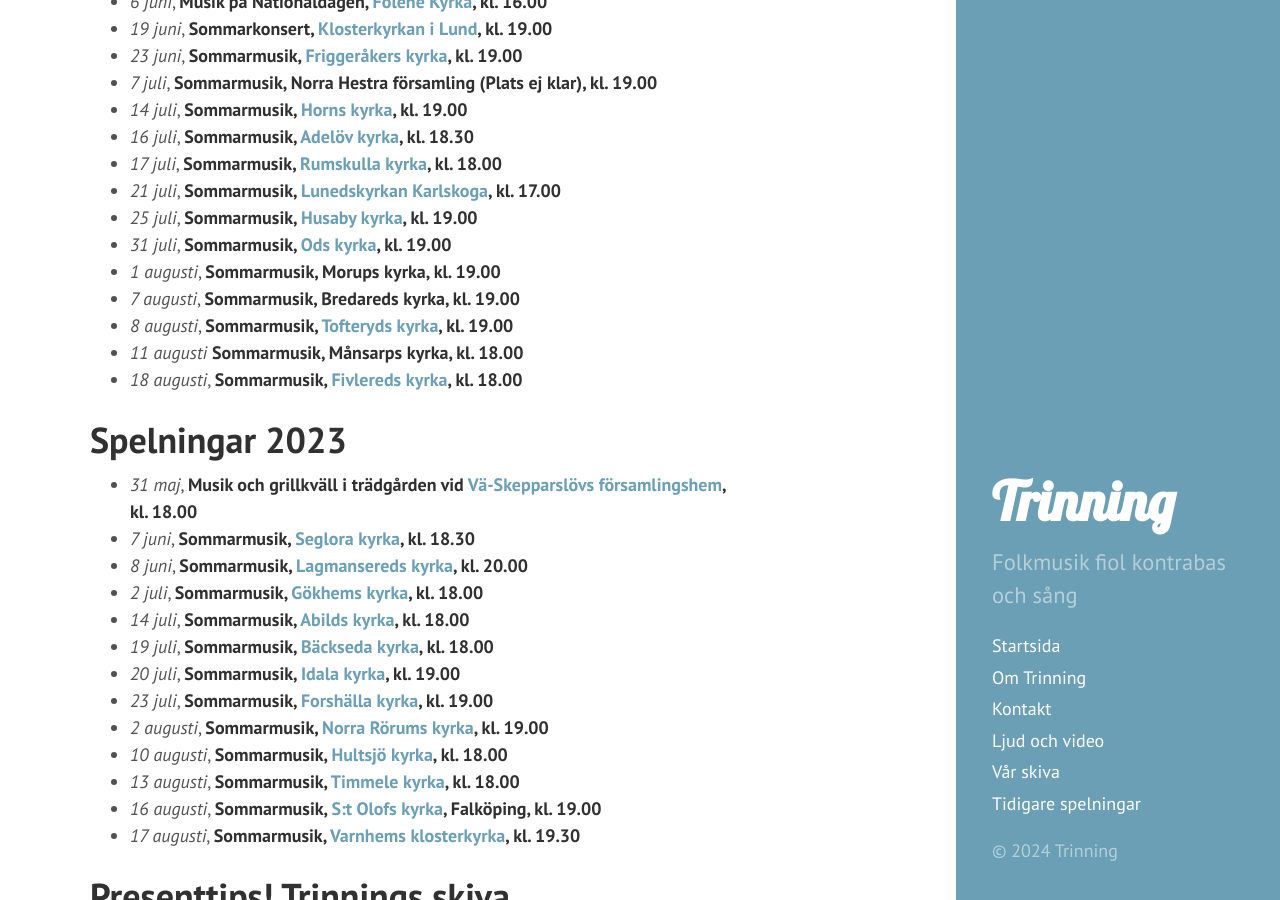
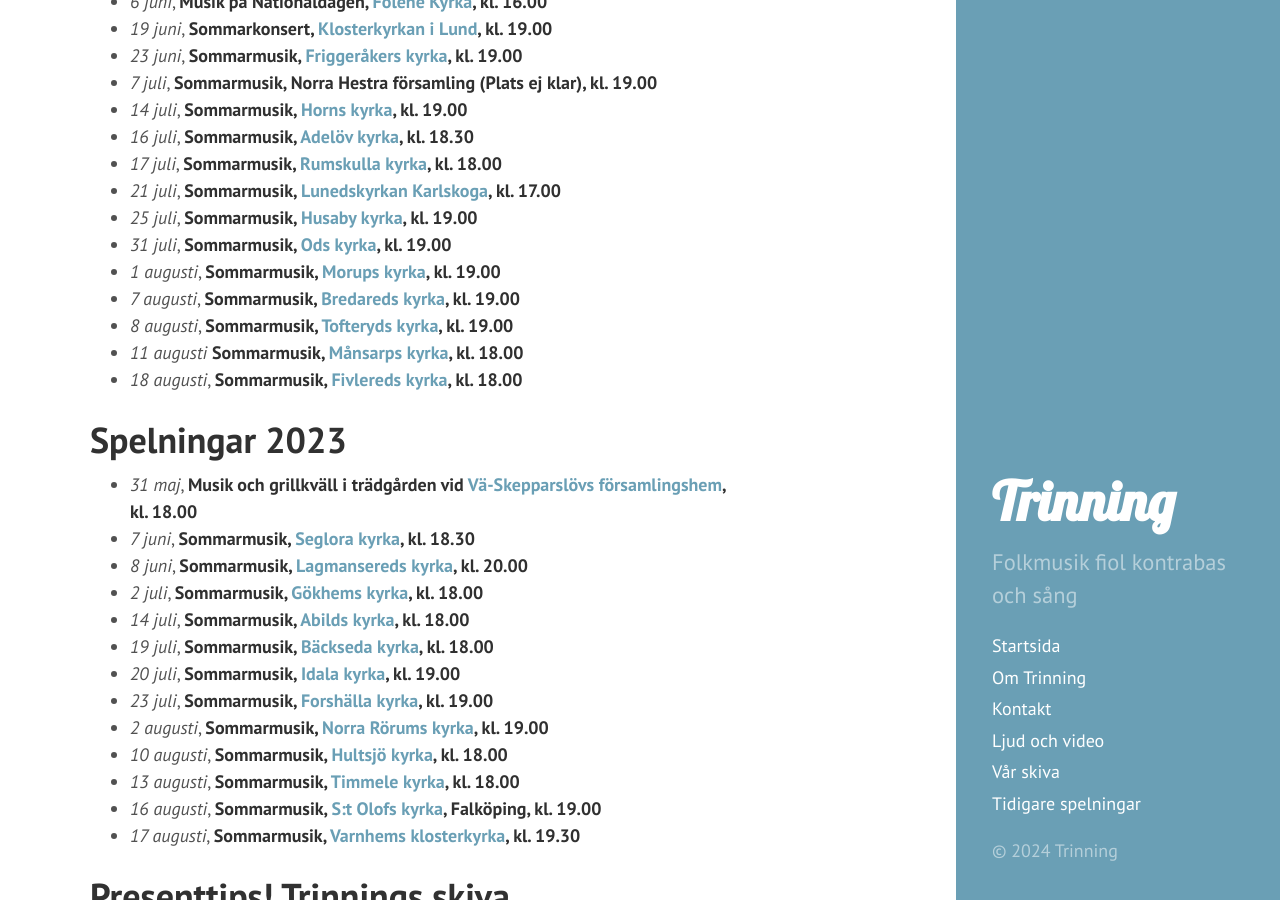
Before and after one commit to trinning/trinning.github.io, a Jekyll site: the page built from index.md, in a window 1280 px wide and 900 px high, scrolled down 732 px. Built offline with Jekyll 4.4.1, drawn with Linux system fonts in a browser that asks for light colours; some of the changed lines change nothing that is shown.

Commit message:
Adding google maps links

```diff
--- a/index.md
+++ b/index.md
@@ -25,10 +25,10 @@ in lite norskt, amerikanskt, låtar från de brittiska öarna och visor från de
 * *21 juli*, **Sommarmusik, [Lunedskyrkan Karlskoga](https://maps.app.goo.gl/j2QVA16jE4AAEZHu5 "Karta till spelningen"), kl. 17.00**
 * *25 juli*, **Sommarmusik, [Husaby kyrka](https://maps.app.goo.gl/wBHkXp68gEQGjhCD9 "Karta till spelningen"), kl. 19.00**
 * *31 juli*, **Sommarmusik, [Ods kyrka](https://maps.app.goo.gl/oq22nVhm2nNs8dMS6 "Karta till spelningen"), kl. 19.00**
-* *1 augusti*, **Sommarmusik, Morups kyrka, kl. 19.00**
-* *7 augusti*, **Sommarmusik, Bredareds kyrka, kl. 19.00**
+* *1 augusti*, **Sommarmusik, [Morups kyrka](https://maps.app.goo.gl/bhHFAYECkA1VmqSV6 "Karta till spelningen"), kl. 19.00**
+* *7 augusti*, **Sommarmusik, [Bredareds kyrka](https://maps.app.goo.gl/mwTKam1sH58w89B4A "Karta till spelningen"), kl. 19.00**
 * *8 augusti*, **Sommarmusik, [Tofteryds kyrka](https://maps.app.goo.gl/KgwMMGLj5FzfG3ca9 "Karta till spelningen"), kl. 19.00**
-* *11 augusti* **Sommarmusik, Månsarps kyrka, kl. 18.00**
+* *11 augusti* **Sommarmusik, [Månsarps kyrka](https://maps.app.goo.gl/iNporbjvBpFE8zmW7 "Karta till spelningen"), kl. 18.00**
 * *18 augusti*, **Sommarmusik, [Fivlereds kyrka](https://maps.app.goo.gl/h2FbqrTBt9wYzUpw5 "Karta till spelningen"), kl. 18.00**
 
 # Spelningar 2023
```
